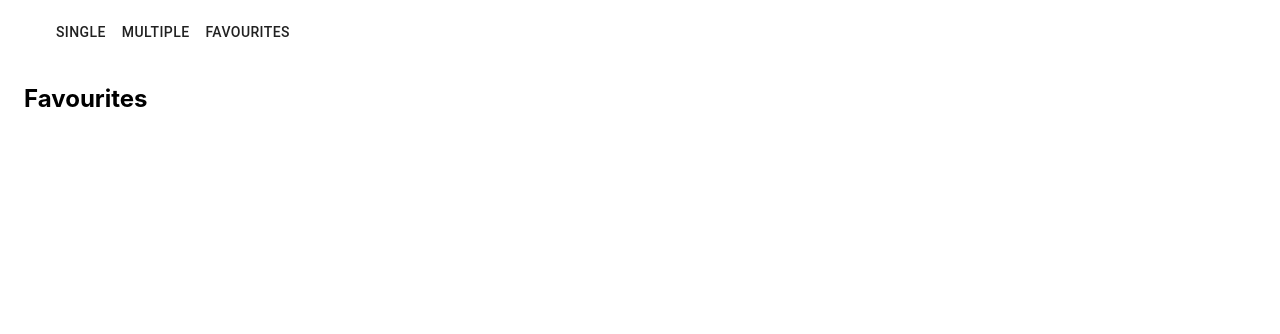
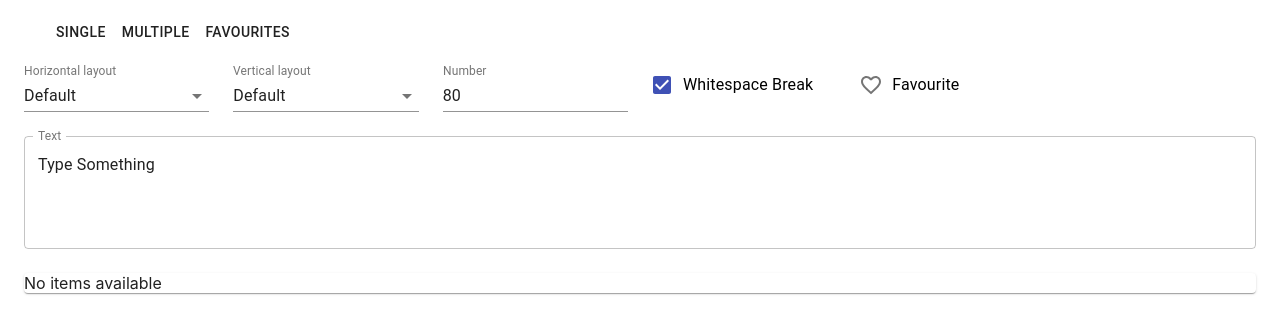
Before and after one commit to budavariam/asciiart-text, a React (Create React App) app: page /favourites in a window 1280 px wide. Shown: the top 334 px of the page. Built offline with nearby package versions, Linux system fonts and the light colour scheme; the HTML template or start-up script is replaced by a standard one.

Commit message:
Implement Favourites menu as well

```diff
--- a/src/figlet/FigletControls.js
+++ b/src/figlet/FigletControls.js
@@ -27,8 +27,8 @@ export function FigletControls({ items = null }) {
 
     useEffect(() => {
         // TODO: use useReducer to prevent jsonparse after every render
-        if (Boolean(getFavourites()[font.name]) !== fav[font.name]) {
-            setFavourite(font.name, fav[font.name])
+        if (Boolean(getFavourites()[font.fontKey]) !== fav[font.fontKey]) {
+            setFavourite(font.fontKey, fav[font.fontKey])
         }
     }, [font, fav])
 
@@ -114,7 +114,7 @@ export function FigletControls({ items = null }) {
                                     checkedIcon={<Favorite />}
                                     name="markFavourite"
                                     onChange={(e) => {
-                                        setFav((prevFav) => ({ ...prevFav, [font.name]: e.target.checked }))
+                                        setFav((prevFav) => ({ ...prevFav, [font.fontKey]: e.target.checked }))
                                     }}
                                     checked={fav[font.name]}
                                 />}
@@ -136,7 +136,6 @@ export function FigletControls({ items = null }) {
                     </FormControl>
                 </Grid>
                 <Grid item xs={12}>
-
                     {items === null
                         ? <FigletContainer
                             text={text}
--- a/src/routes/Favourites.js
+++ b/src/routes/Favourites.js
@@ -1,3 +1,11 @@
+import { fonts } from "../helpers/fonts"
+import { FigletControls } from "../figlet/FigletControls"
+import { getFavourites } from "../helpers/favourites"
+
+
 export function Favourites() {
-    return <h2>Favourites</h2>
+    const fontList = Object.keys(getFavourites()).map((fontName) => fonts[fontName]).sort((a, b) => a.fontKey.localeCompare(b.fontKey)) || null
+    return (
+        <FigletControls items={fontList} />
+    )
 }
```
